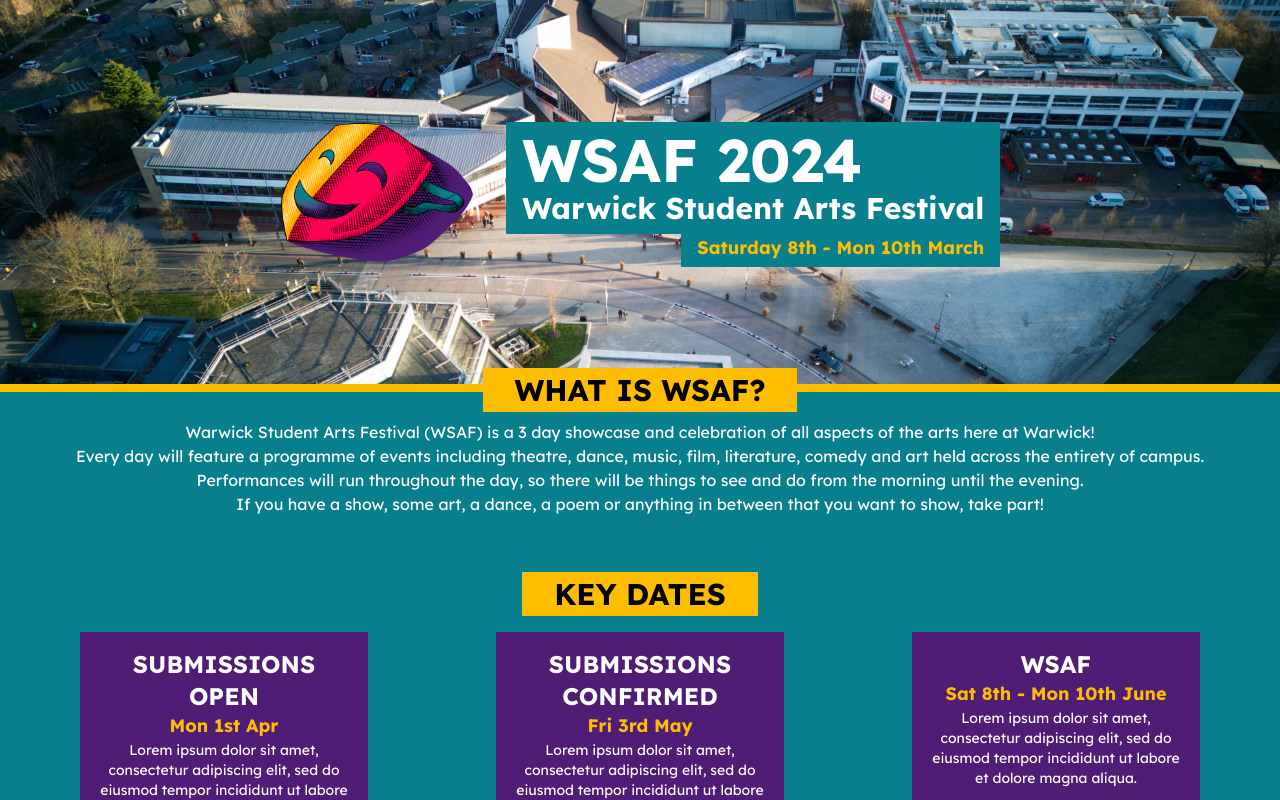
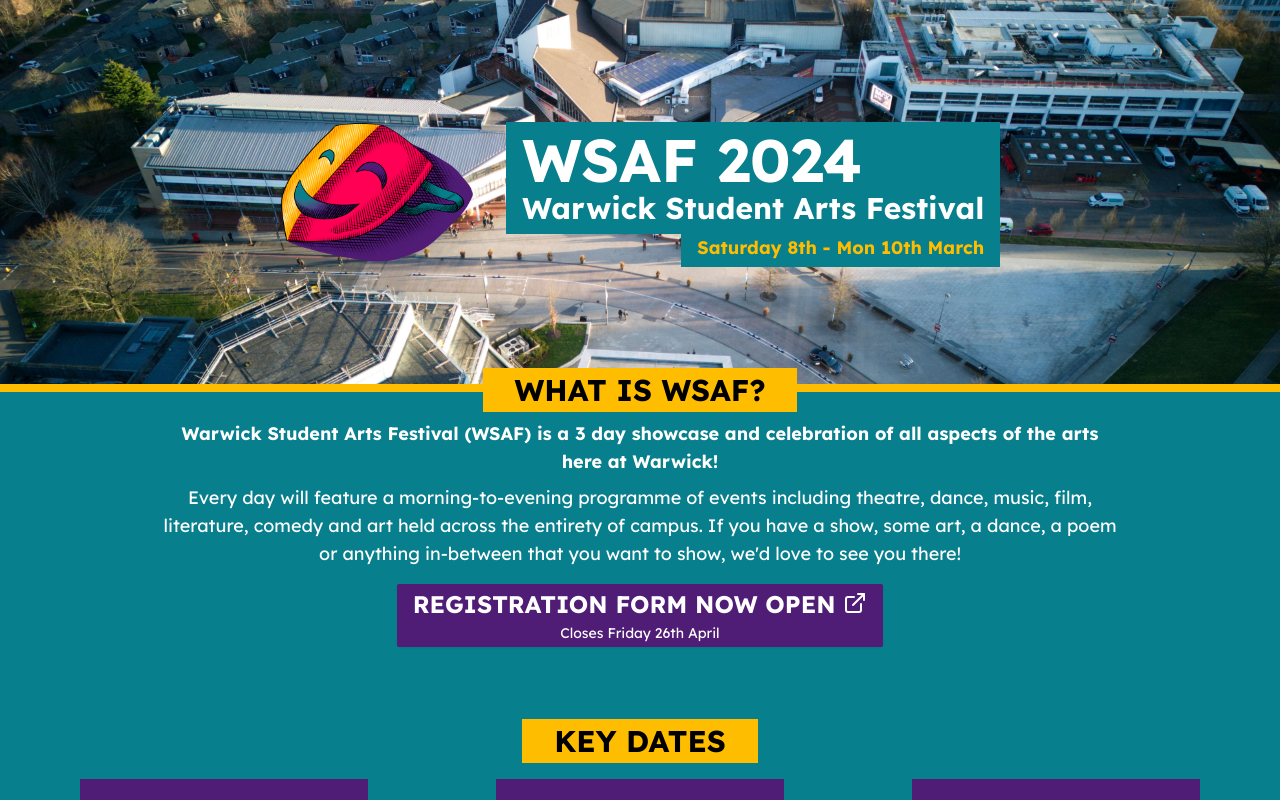
Before and after one commit to WarwickStudentArtsFestival/WSAF24-Website, a Next.js app: page / in a window 1280 px wide. Shown: the top 800 px of the page. Built offline with nearby package versions, Linux system fonts and the light colour scheme.

Commit message:
:sparkles: Update about section

```diff
--- a/package.json
+++ b/package.json
@@ -12,7 +12,8 @@
   "dependencies": {
     "next": "14.1.4",
     "react": "^18",
-    "react-dom": "^18"
+    "react-dom": "^18",
+    "react-icons": "^5.0.1"
   },
   "devDependencies": {
     "@types/node": "^20",
--- a/src/app/about.tsx
+++ b/src/app/about.tsx
@@ -1,24 +1,33 @@
+import { FiExternalLink } from 'react-icons/fi';
+
 export default function About() {
   return (
     <section className="-top-8 relative mb-4">
       <h2>What is WSAF?</h2>
-      <p>
-        Warwick Student Arts Festival (WSAF) is a 3 day showcase and celebration
-        of all aspects of the arts here at Warwick!
-      </p>
-      <p>
-        Every day will feature a programme of events including theatre, dance,
-        music, film, literature, comedy and art held across the entirety of
-        campus.
-      </p>
-      <p>
-        Performances will run throughout the day, so there will be things to see
-        and do from the morning until the evening.
-      </p>
-      <p>
-        If you have a show, some art, a dance, a poem or anything in between
-        that you want to show, take part!
-      </p>
+      <div className="px-8 text-lg max-w-5xl mx-auto">
+        <p className="font-bold mb-2">
+          Warwick Student Arts Festival (WSAF) is a 3 day showcase and
+          celebration of all aspects of the arts here at Warwick!
+        </p>
+        <p>
+          Every day will feature a morning-to-evening programme of events
+          including theatre, dance, music, film, literature, comedy and art held
+          across the entirety of campus. If you have a show, some art, a dance,
+          a poem or anything in-between that you want to show, we'd love to see
+          you there!
+        </p>
+        <a
+          href="https://forms.office.com/pages/responsepage.aspx?id=vc-6Ce9HZUSSZTVG8ur2vFkUeDcXxJtJj843aI4gzYJUNEJZSVlJN1k5UlBKUE01VzA2VjhNMlIyMiQlQCN0PWcu"
+          target="_blank"
+          className="inline-block bg-secondary m-4 px-4 py-1 rounded-sm drop-shadow-sm hover:scale-105"
+        >
+          <span className="text-2xl uppercase font-bold">
+            Registration Form Now Open{' '}
+            <FiExternalLink className="inline-block mb-2" />
+          </span>
+          <span className="block text-sm">Closes Friday 26th April</span>
+        </a>
+      </div>
     </section>
   );
 }
```
Also changed, not shown: 1 other file (tests, documents, lock files or other folders).
